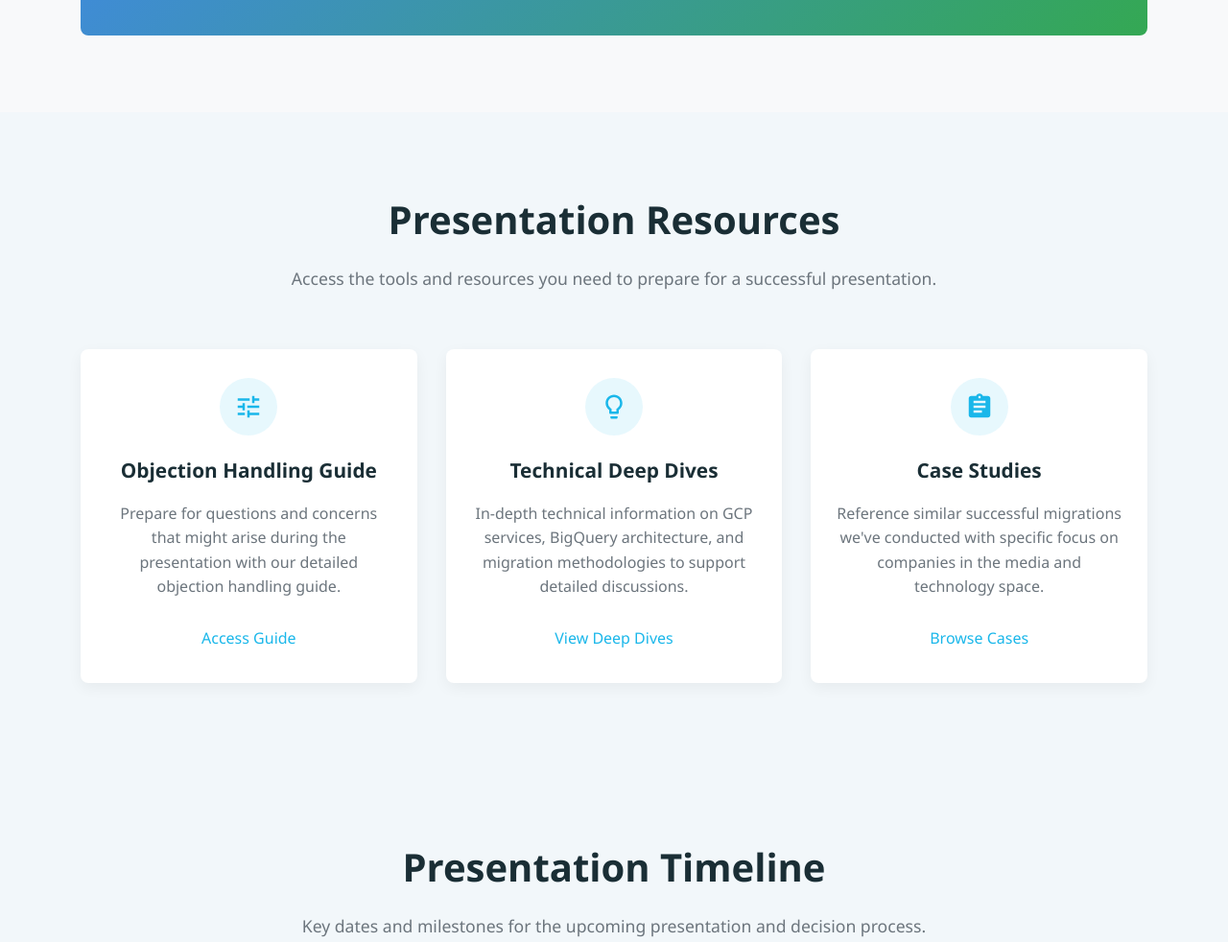
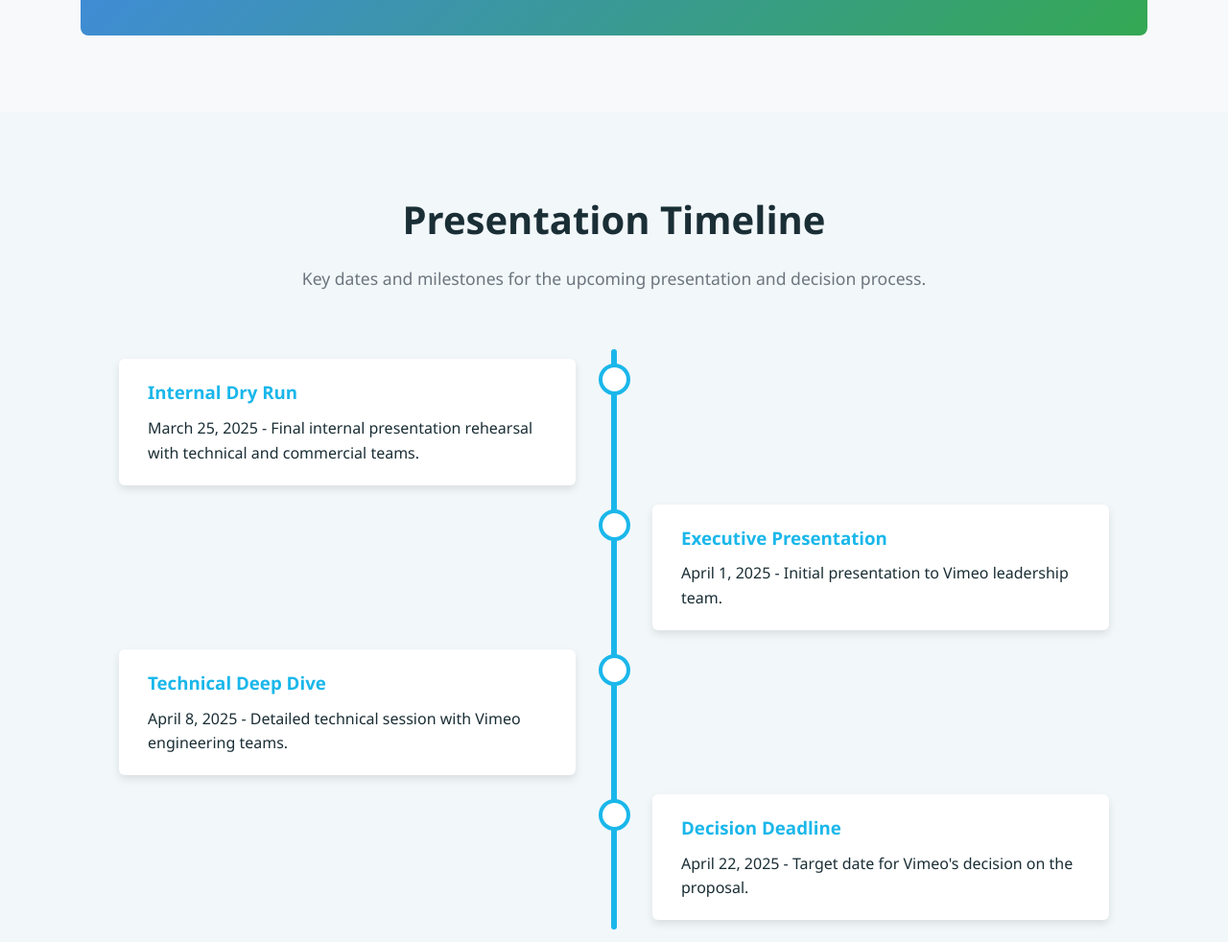
Before and after one commit to wadeg365/VimPrep.github.io, a plain HTML site: page index.html in a window 1280 px wide. Shown: the part 1997-2979 px from the top of the page at 96% size. Drawn offline with Linux system fonts and the light colour scheme.

Commit message:
Update index.html

```diff
--- a/index.html
+++ b/index.html
@@ -686,57 +686,6 @@
             </div>
         </div>
     </section>
-
-    <section class="resources-section">
-        <div class="container">
-            <div class="section-title">
-                <h2>Presentation Resources</h2>
-                <p>Access the tools and resources you need to prepare for a successful presentation.</p>
-            </div>
-
-            <div class="resources-grid">
-                <div class="resource-card">
-                    <div class="resource-icon">
-                        <svg viewBox="0 0 24 24">
-                            <path d="M3 17v2h6v-2H3zM3 5v2h10V5H3zm10 16v-2h8v-2h-8v-2h-2v6h2zM7 9v2H3v2h4v2h2V9H7zm14 4v-2H11v2h10zm-6-4h2V7h4V5h-4V3h-2v6z"></path>
-                        </svg>
-                    </div>
-                    <div class="resource-content">
-                        <h3>Objection Handling Guide</h3>
-                        <p>Prepare for questions and concerns that might arise during the presentation with our detailed objection handling guide.</p>
-                        <a href="#" class="view-profile">Access Guide</a>
-                    </div>
-                </div>
-
-                <div class="resource-card">
-                    <div class="resource-icon">
-                        <svg viewBox="0 0 24 24">
-                            <path d="M9 21c0 .55.45 1 1 1h4c.55 0 1-.45 1-1v-1H9v1zm3-19C8.14 2 5 5.14 5 9c0 2.38 1.19 4.47 3 5.74V17c0 .55.45 1 1 1h6c.55 0 1-.45 1-1v-2.26c1.81-1.27 3-3.36 3-5.74 0-3.86-3.14-7-7-7zm2.85 11.1l-.85.6V16h-4v-2.3l-.85-.6A4.997 4.997 0 0 1 7 9c0-2.76 2.24-5 5-5s5 2.24 5 5c0 1.63-.8 3.16-2.15 4.1z"></path>
-                        </svg>
-                    </div>
-                    <div class="resource-content">
-                        <h3>Technical Deep Dives</h3>
-                        <p>In-depth technical information on GCP services, BigQuery architecture, and migration methodologies to support detailed discussions.</p>
-                        <a href="#" class="view-profile">View Deep Dives</a>
-                    </div>
-                </div>
-
-                <div class="resource-card">
-                    <div class="resource-icon">
-                        <svg viewBox="0 0 24 24">
-                            <path d="M19 3h-4.18C14.4 1.84 13.3 1 12 1c-1.3 0-2.4.84-2.82 2H5c-1.1 0-2 .9-2 2v14c0 1.1.9 2 2 2h14c1.1 0 2-.9 2-2V5c0-1.1-.9-2-2-2zm-7 0c.55 0 1 .45 1 1s-.45 1-1 1-1-.45-1-1 .45-1 1-1zm2 14H7v-2h7v2zm3-4H7v-2h10v2zm0-4H7V7h10v2z"></path>
-                        </svg>
-                    </div>
-                    <div class="resource-content">
-                        <h3>Case Studies</h3>
-                        <p>Reference similar successful migrations we've conducted with specific focus on companies in the media and technology space.</p>
-                        <a href="#" class="view-profile">Browse Cases</a>
-                    </div>
-                </div>
-            </div>
-        </div>
-    </section>
-
     <section class="timeline-section">
         <div class="container">
             <div class="section-title">
```
